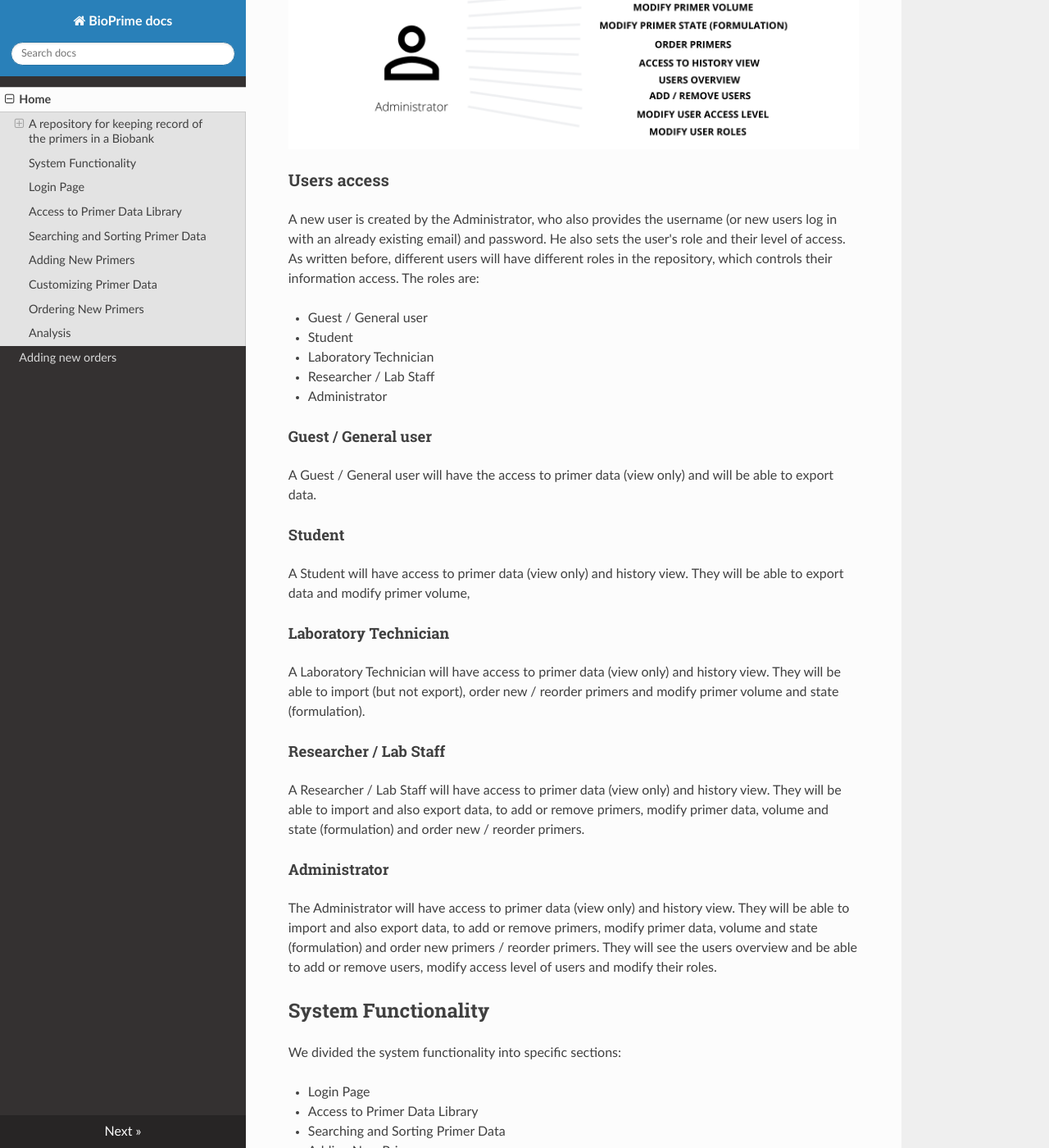
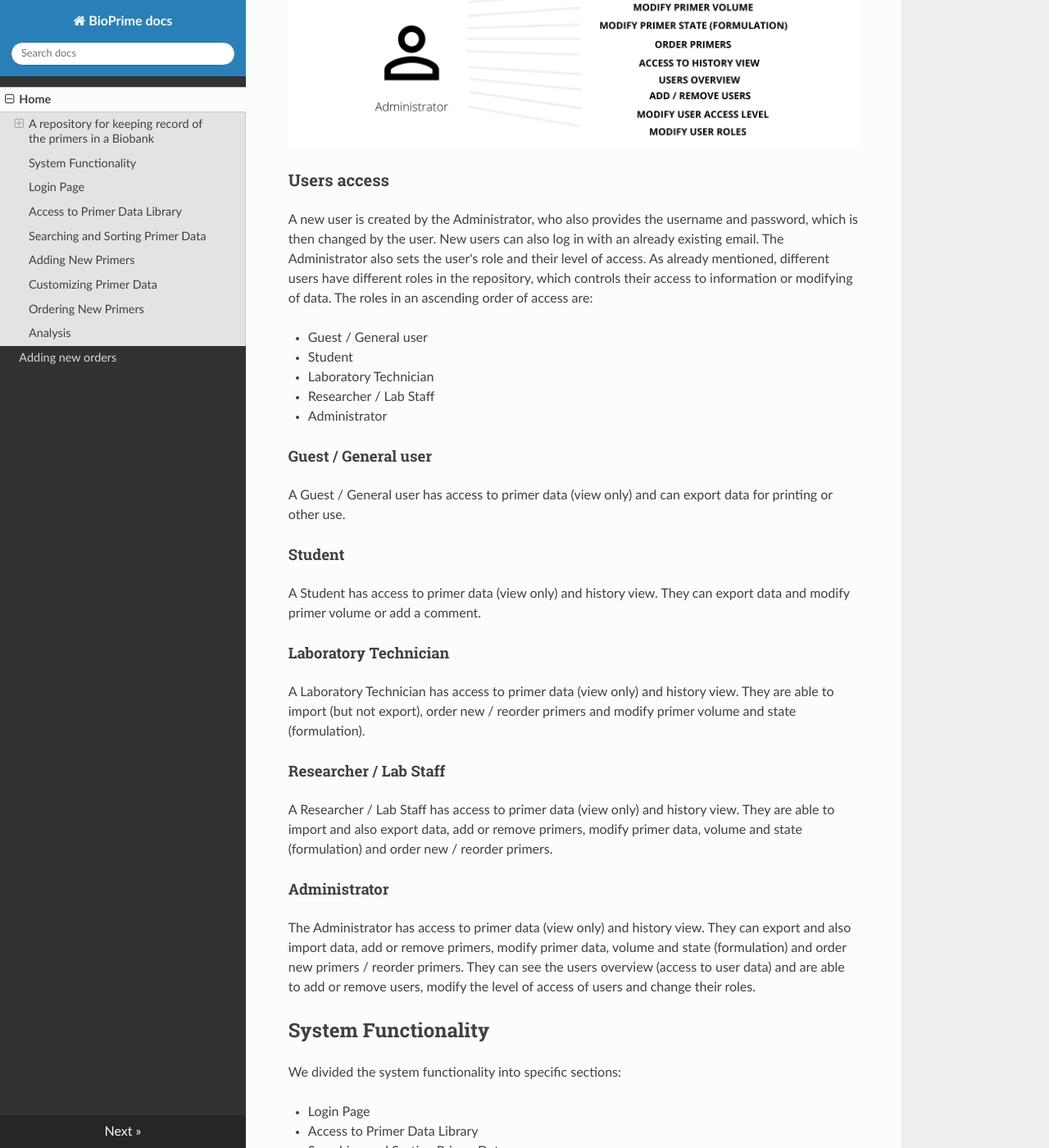
Before and after one commit to Bio-Prime/documentation, an MkDocs documentation site: the page built from docs/index.md, in a window 1280 px wide and 1400 px high, scrolled down 1551 px. Shown: the whole window at 82% size. Built offline with MkDocs 1.6.1, drawn with Linux system fonts in a browser that asks for light colours; nearby versions of some CDN libraries.

Commit message:
popravila vloge uporabnikov

```diff
--- a/docs/index.md
+++ b/docs/index.md
@@ -22,7 +22,7 @@ Good documentation constitutes an essential part of the quality assurance system
 
 ### Users access
 
-A new user is created by the Administrator, who also provides the username (or new users log in with an already existing email) and password. He also sets the user's role and their level of access.  As written before, different users will have different roles in the repository, which controls their information access. The roles are:
+A new user is created by the Administrator, who also provides the username and password, which is then changed by the user. New users can also log in with an already existing email. The Administrator also sets the user's role and their level of access. As already mentioned, different users have different roles in the repository, which controls their access to information or modifying of data. The roles in an ascending order of access are:
 
 * Guest / General user
 * Student
@@ -32,23 +32,23 @@ A new user is created by the Administrator, who also provides the username (or n
 
 #### Guest / General user
 
-A Guest / General user will have the access to primer data (view only) and will be able to export data.
+A Guest / General user has access to primer data (view only) and can export data for printing or other use.
 
 #### Student
 
-A Student will have access to primer data (view only) and history view. They will be able to export data and modify primer volume,
+A Student has access to primer data (view only) and history view. They can export data and modify primer volume or add a comment.
 
 #### Laboratory Technician
 
-A Laboratory Technician will have access to primer data (view only) and history view. They will be able to import  (but not export), order new / reorder primers and modify primer volume and state (formulation).
+A Laboratory Technician has access to primer data (view only) and history view. They are able to import  (but not export), order new / reorder primers and modify primer volume and state (formulation).
 
 #### Researcher / Lab Staff
 
-A Researcher / Lab Staff will have access to primer data (view only) and history view. They will be able to import and also export data, to add or remove primers, modify primer data, volume and state (formulation) and order new / reorder primers.
+A Researcher / Lab Staff has access to primer data (view only) and history view. They are able to import and also export data, add or remove primers, modify primer data, volume and state (formulation) and order new / reorder primers.
 
 #### Administrator
 
-The Administrator will have access to primer data (view only) and history view. They will be able to import and also export data, to add or remove primers, modify primer data, volume and state (formulation) and order new primers / reorder primers. They will see the users overview and be able to add or remove users, modify  access level of users and modify their roles.
+The Administrator has access to primer data (view only) and history view. They can export and also import data, add or remove primers, modify primer data, volume and state (formulation) and order new primers / reorder primers. They can see the users overview (access to user data) and are able to add or remove users, modify the level of access of users and change their roles.
 
 ## System Functionality
 
```
